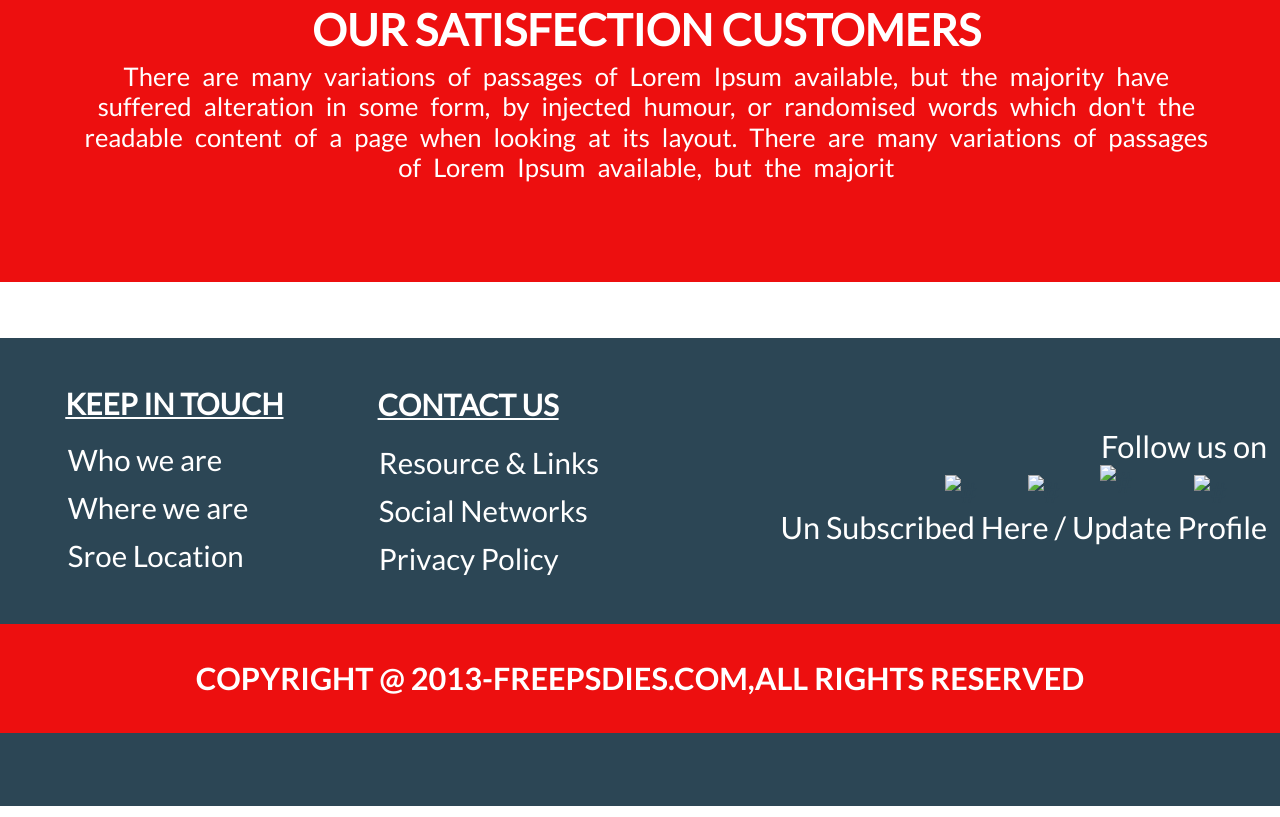
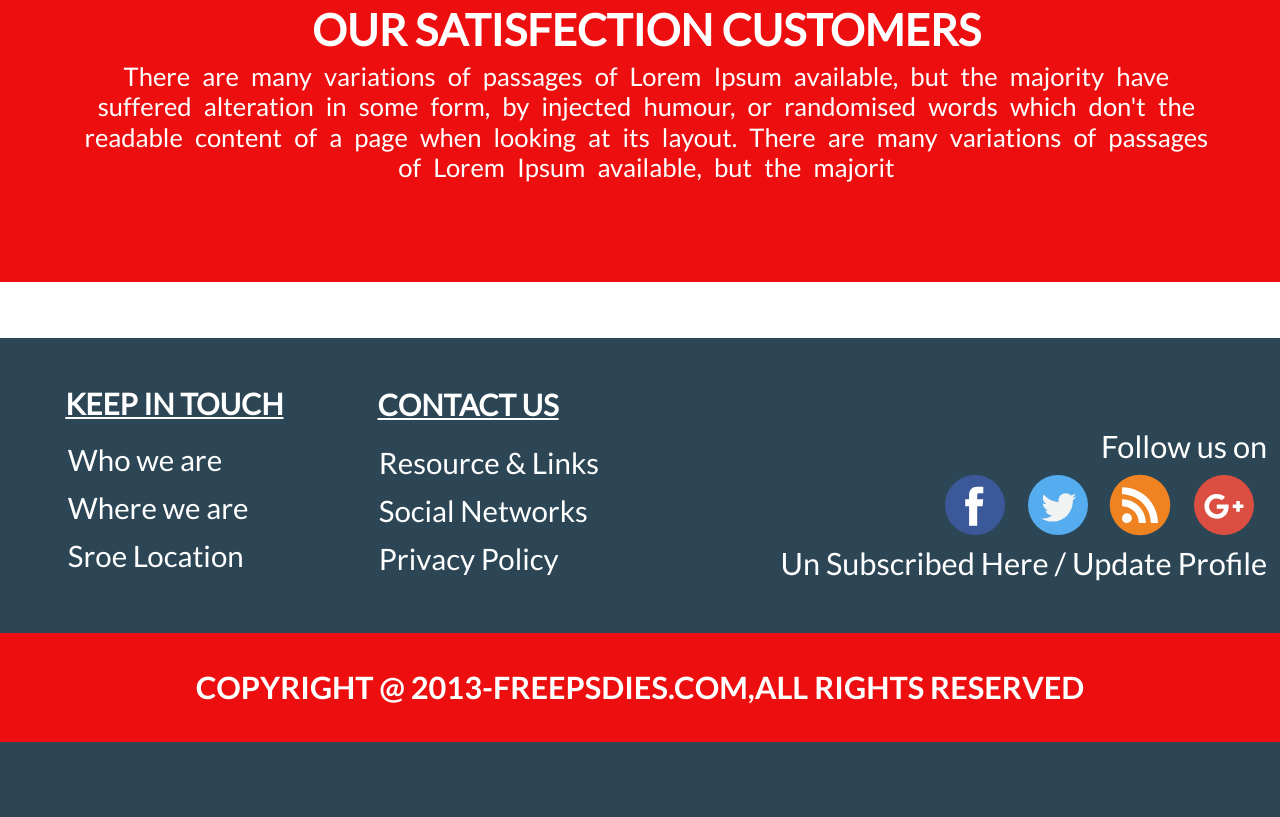
Before and after one commit to YulianaAraujo/Parcial_Responsive, a plain HTML site: page index.html in a window 1280 px wide. Shown: the part 3869-4686 px from the top of the page. Drawn offline with Linux system fonts and the light colour scheme; the site is published under a folder, as on GitHub Pages, so addresses that start at the root find nothing.

Commit message:
commit on master

```diff
--- a/index.html
+++ b/index.html
@@ -175,10 +175,10 @@
         <div class="SM">
           <p>Follow us on</p>
           <div class="social-media">
-           <a class="icon" href="#"><img src="/images/icons/facebook.svg" alt="#"/></a>
-           <a class="icon" href="#"><img src="/images/icons/twitter.svg" alt="#"/></a>
-           <a class="icon2" href="#"><img src="/images/icons/rss.svg" alt="#"/></a>
-           <a class="icon" href="#"><img src="/images/icons/google-plus.svg" alt="#"/></a>
+           <a class="icon" href="#"><img src="images/icons/facebook.svg" alt="#"/></a>
+           <a class="icon" href="#"><img src="images/icons/twitter.svg" alt="#"/></a>
+           <a class="icon2" href="#"><img src="images/icons/rss.svg" alt="#"/></a>
+           <a class="icon" href="#"><img src="images/icons/google-plus.svg" alt="#"/></a>
            </ul>
         </div>
           <p>Un Subscribed Here / Update Profile</p>
```
